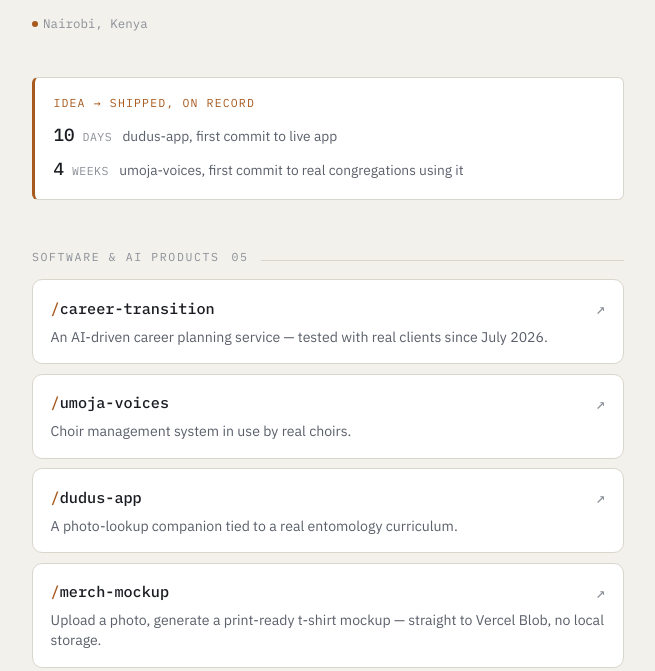
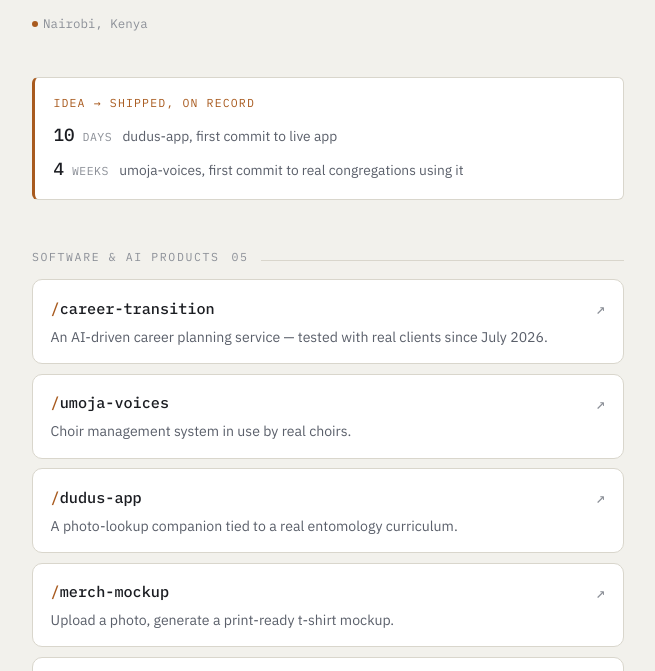
Before and after one commit to ericgitonga/eric-gitonga-links, a plain HTML site: page index.html in a window 1280 px wide. Shown: the part 215-886 px from the top of the page, without its empty margins (312-967 px from the left). Drawn offline with Linux system fonts and the light colour scheme.

Commit message:
merch-mockup: trim description to end at mockup

```diff
--- a/index.html
+++ b/index.html
@@ -350,7 +350,7 @@
             <span class="entry-name"><span class="slash">/</span>merch-mockup</span>
             <span class="entry-arrow">↗</span>
           </div>
-          <p class="entry-desc">Upload a photo, generate a print-ready t-shirt mockup — straight to Vercel Blob, no local storage.</p>
+          <p class="entry-desc">Upload a photo, generate a print-ready t-shirt mockup.</p>
         </a>
       </li>
       <li class="entry">
```
